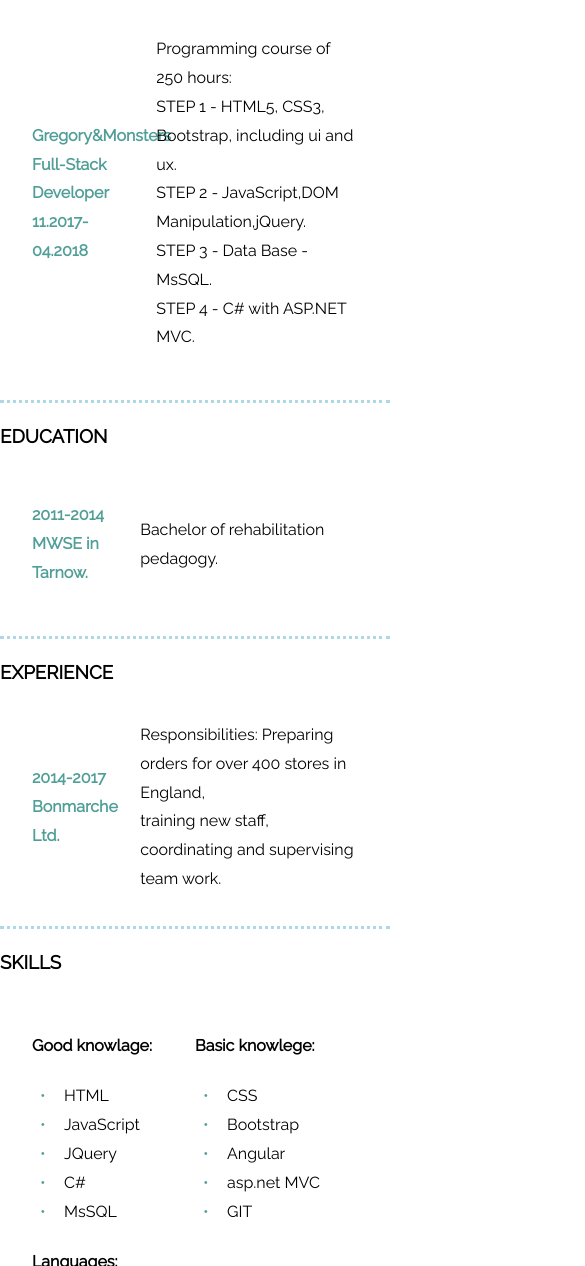
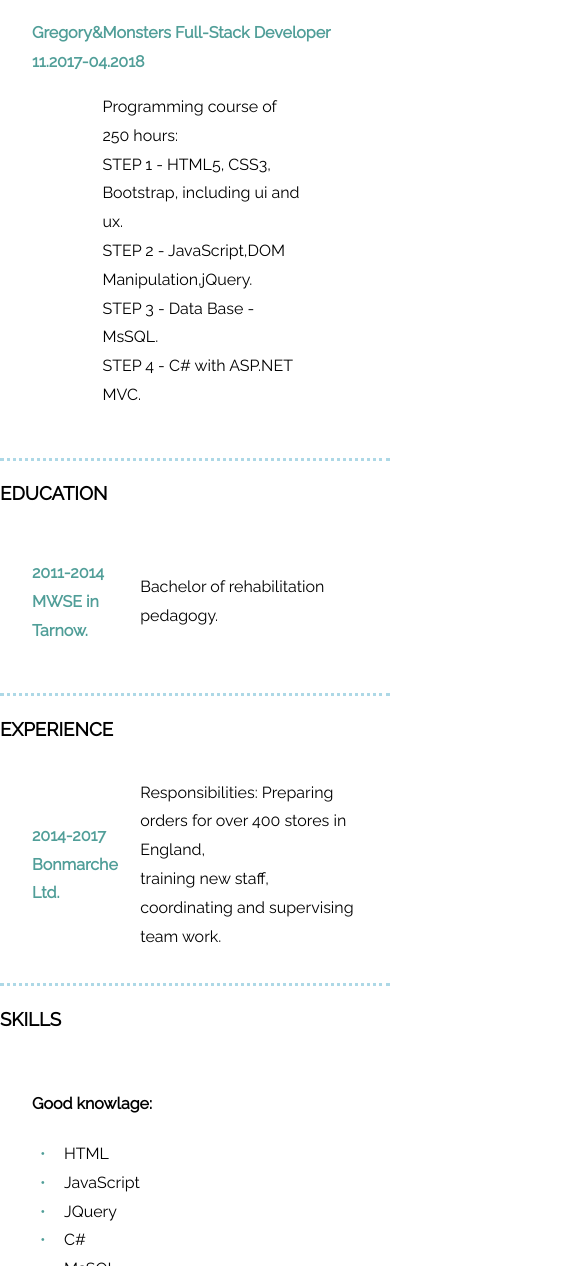
Before and after one commit to MarzenaZc/Resume, a plain HTML site: page index.html in a window 390 px wide. Shown: the part 734-2000 px from the top of the page, 585 px wide, since content can reach past the window. Drawn offline with Linux system fonts and the light colour scheme.

Commit message:
Update style.css

```diff
--- a/style.css
+++ b/style.css
@@ -171,6 +171,25 @@ a:hover {text-decoration: underline}
    font-weight: bold;
    font-size: 20px;
  }
+@media only screen and (max-width: 768px){
+  .course, .work{
+    display: block;
+  }
+  .course .title, .course.description{
+    max-width: 100%;
+  }
+  @media only screen and (max-width: 576px) {
+  .skills {
+    display: block;
+  }
+
+  .skills .column {
+    max-width: 100%;
+  }
+
+  footer {
+    text-align: center;
+  }
 
 footer {
  padding: 1em;
```
